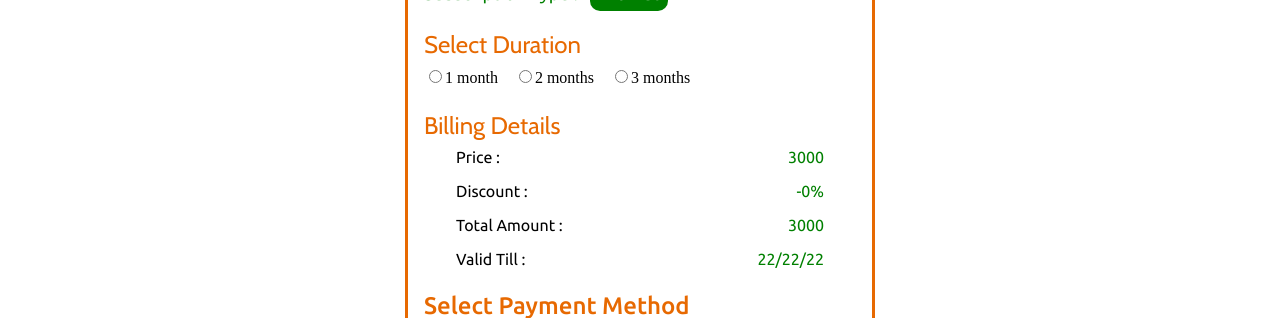
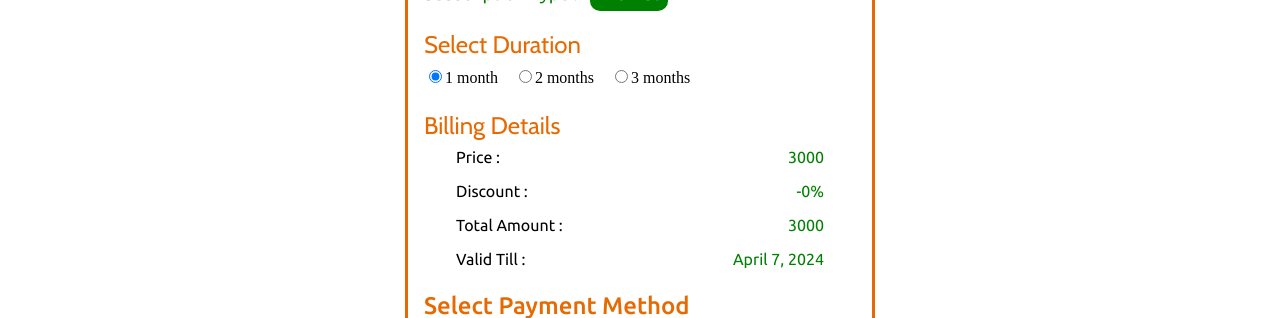
Before and after one commit to Pacific077/Mee_India, a React (Create React App) app in the folder frontend/: page /checkout/1 in a window 1280 px wide. Shown: the part 230-548 px from the top of the page. Built offline with nearby package versions, Linux system fonts and the light colour scheme; no server answers; a web font is replaced by a local one.

Commit message:
date format in chehckout page chaged

```diff
--- a/frontend/src/pages/CheckoutPage/Checkout.jsx
+++ b/frontend/src/pages/CheckoutPage/Checkout.jsx
@@ -1,13 +1,15 @@
 import React, { useEffect, useState } from "react";
-import { useParams } from "react-router-dom";
+import { useNavigate, useParams } from "react-router-dom";
 import "./Checkout.css";
+import ExtractDate from "../../utils/ExtractDate";
 const Checkout = () => {
   const { type } = useParams();
   const [MebershipType, setMembershipType] = useState("");
   const [basicPrice, SetBasicPrice] = useState(0);
   const [monthDuration, SetMonthDuration] = useState(1);
   const [discoun, setDiscount] = useState(0);
-
+  const [validTillDate, setValidTillDate] = useState(0);
+  const navigate = useNavigate()
   useEffect(() => {
     if (monthDuration === 1) {
       setDiscount(0);
@@ -36,6 +38,14 @@ const Checkout = () => {
       SetBasicPrice(3000);
     }
   }, [type]);
+  useEffect(() => {
+    const currentDate = new Date();
+    const newDate = new Date(currentDate.setMonth(currentDate.getMonth() + monthDuration));
+    const options = { day: 'numeric', month: 'long', year: 'numeric' };
+    const formattedDate = newDate.toLocaleDateString('en-US', options);
+
+    setValidTillDate(formattedDate);
+}, [monthDuration]);
   const handleMonthChange = (e) => {
     console.log(e.target.value);
     SetMonthDuration(parseInt(e.target.value));
@@ -52,6 +62,7 @@ const Checkout = () => {
           <div>
             <input
               type="radio"
+              checked={monthDuration === 1}
               name="duration"
               value="1"
               onChange={handleMonthChange}
@@ -62,6 +73,7 @@ const Checkout = () => {
             <input
               type="radio"
               name="duration"
+              checked={monthDuration === 2}
               onChange={handleMonthChange}
               value="2"
             />
@@ -70,6 +82,7 @@ const Checkout = () => {
           <div>
             <input
               type="radio"
+              checked={monthDuration === 3}
               name="duration"
               onChange={handleMonthChange}
               value="3"
@@ -96,7 +109,7 @@ const Checkout = () => {
             </span>
           </p>
           <p>
-            Valid Till :<span>22/22/22</span>
+            Valid Till :<span>{validTillDate}</span>
           </p>
         </div>
       </div>
@@ -119,7 +132,7 @@ const Checkout = () => {
       </div>
       <div className="btnContCheckout">
         <button className="PaynowCheckBtn">Pay Now</button>
-        <button className="GoBackCheckBtn">Go Back</button>
+        <button className="GoBackCheckBtn" onClick={()=>navigate('/pricing-details')}>Go Back</button>
       </div>
     </div>
   );
```
